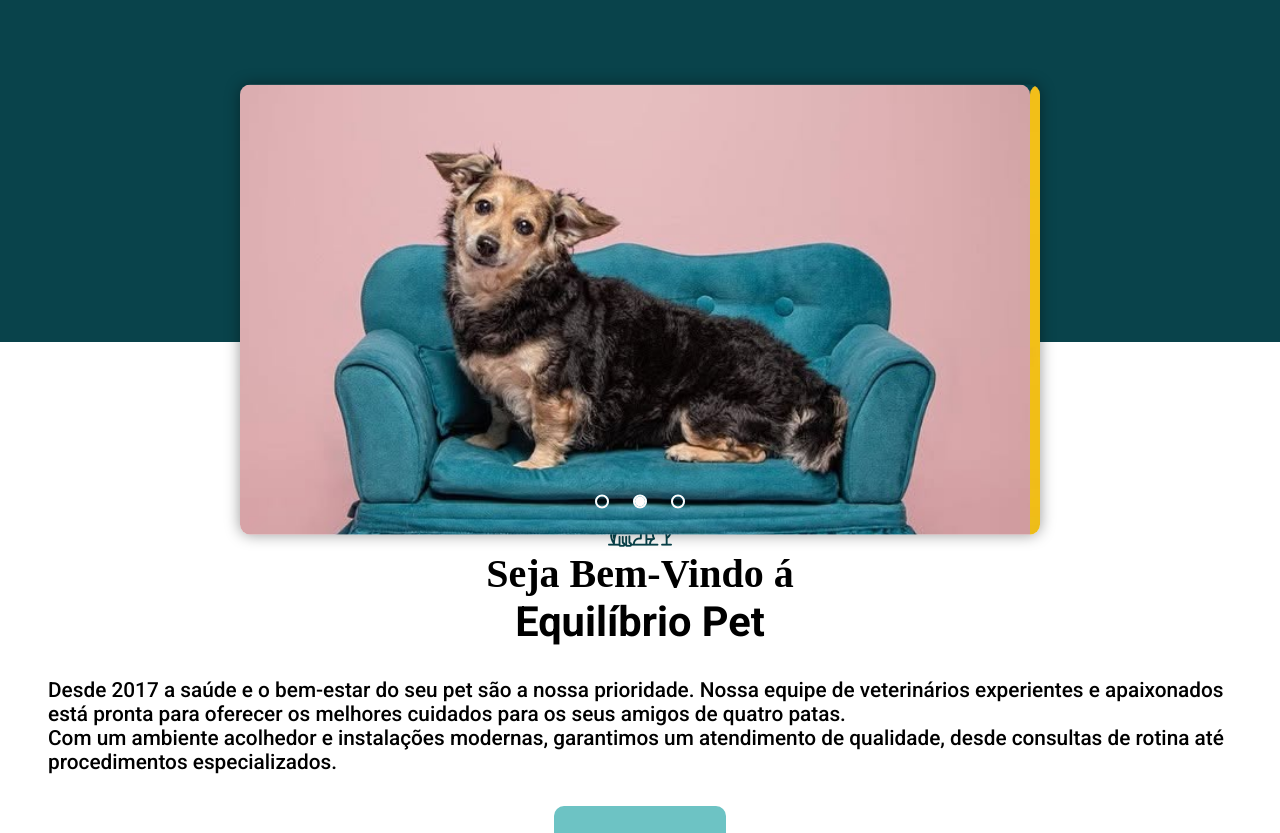
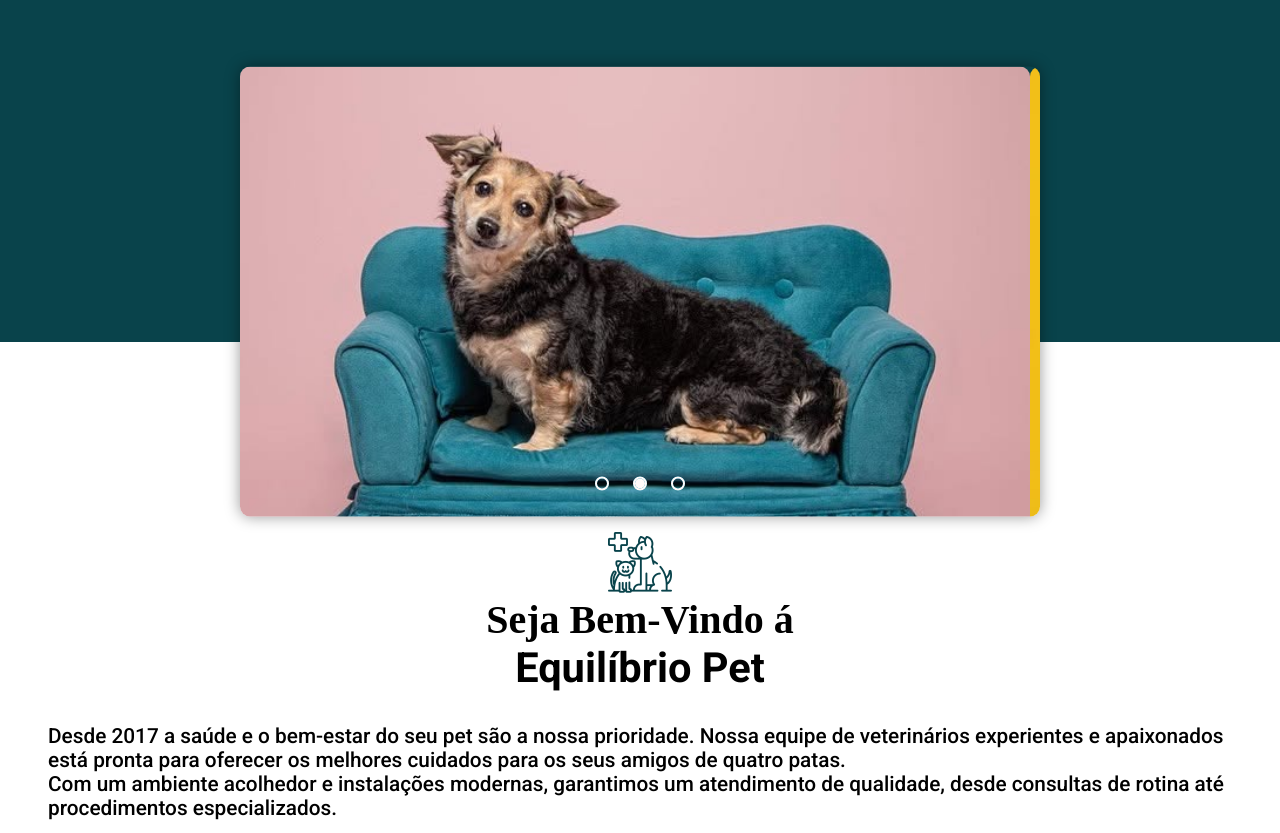
Before and after one commit to LeticiaPolicenO/EquilibrioPet-Project, a plain HTML site: page index.html in a window 1280 px wide. Shown: the part 106-939 px from the top of the page. Drawn offline with nearby package versions, Linux system fonts and the light colour scheme; a web font is replaced by a local one.

Commit message:
correção de layout

```diff
--- a/CSS/index.css
+++ b/CSS/index.css
@@ -100,7 +100,7 @@ header{
     position: absolute;
     top: 48%;
     left: 50%;
-    transform: translate(-50%, -43%);
+    transform: translate(-50%, -47%);
 }
 
 .slider{
@@ -210,7 +210,7 @@ header{
 }
 
 #sectionWelcome{
-    padding: 9rem 3rem;
+    padding: 11.9rem 3rem 7rem 3rem;
 }
 
 .contentArticle{
```
